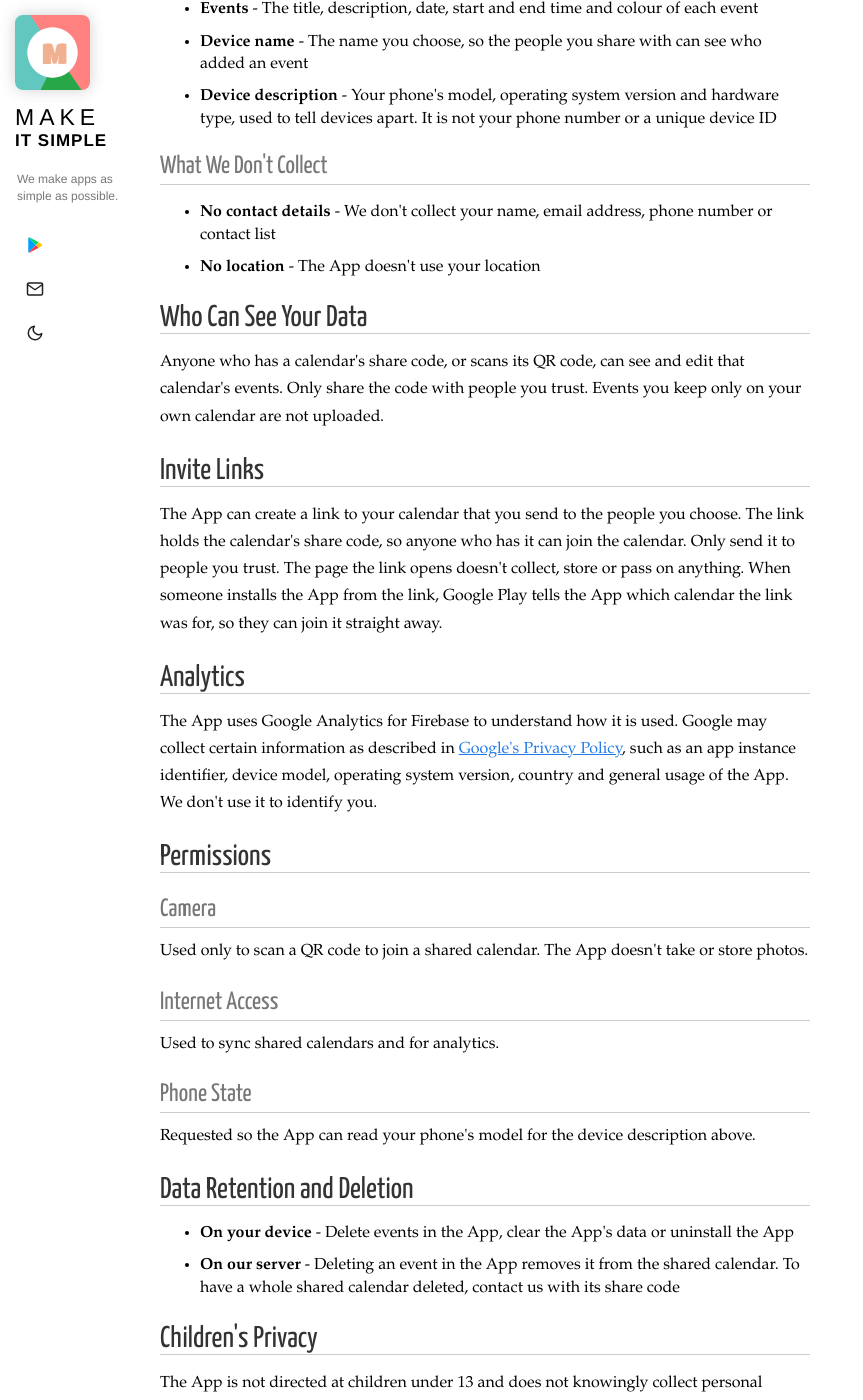
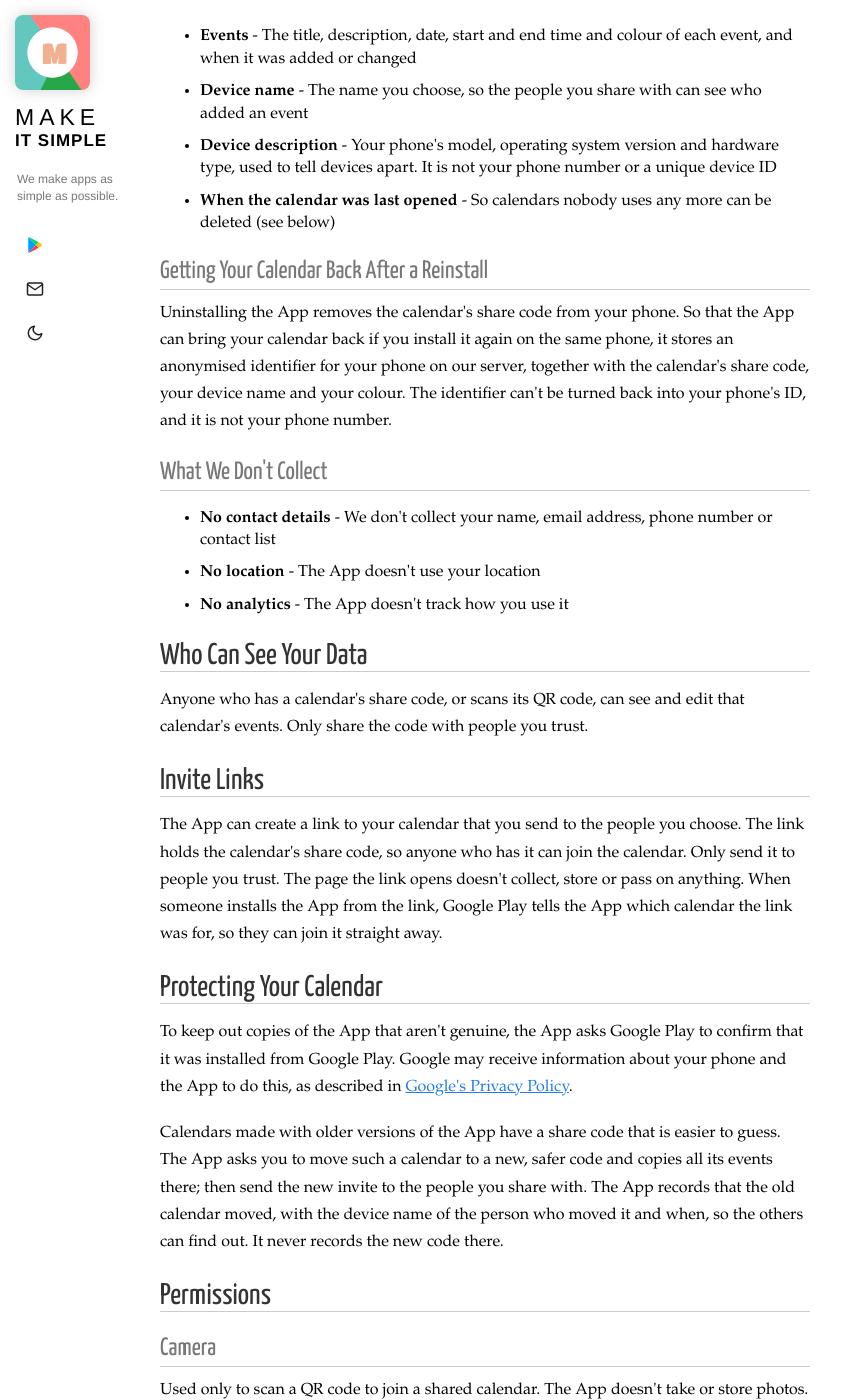
Before and after one commit to makeitsimpleweb/makeitsimpleweb.github.io, a Jekyll site: the page built from weplan/privacy-policy.html, in a window 1280 px wide and 1400 px high, scrolled down 779 px. Shown: the whole window, without its empty margins (0-863 px from the left). Built offline with Jekyll 4.4.1, drawn with Linux system fonts in a browser that asks for light colours; some of the changed text lies outside the part shown.

Commit message:
Update the WePlan privacy policy for 1.0.7 (#4882) (#7)
- Say how long calendars are kept: unused ones go after 90 days, empty ones
  after 30, and the old calendar 30 days after a move to a new code.
- Add getting the calendar back after a reinstall, the last-opened date, the
  move to a safer code, and Google Play's check that the App is genuine.
- Remove the Analytics section (the App no longer uses analytics) and the
  Phone State permission (removed from the App).
- Remove the claim that events on your own calendar aren't uploaded: every
  calendar is kept on the server.

```diff
--- a/weplan/privacy-policy.html
+++ b/weplan/privacy-policy.html
@@ -23,40 +23,48 @@ title: "WePlan - Privacy Policy"
     <p>This data can be deleted by deleting your events, clearing the App's data or uninstalling the App.</p>
 
     <h3>What Is Stored on Our Server</h3>
-    <p>If you use a shared calendar, the App stores the following in a Google Firebase Firestore database (hosted by Google), under the calendar's share code:</p>
+    <p>Every calendar is kept on our server, so it works on all the phones that share it. The App stores the following with Google Firebase (hosted by Google), under the calendar's share code:</p>
     <ul>
-      <li><strong>Events</strong> - The title, description, date, start and end time and colour of each event</li>
+      <li><strong>Events</strong> - The title, description, date, start and end time and colour of each event, and when it was added or changed</li>
       <li><strong>Device name</strong> - The name you choose, so the people you share with can see who added an event</li>
       <li><strong>Device description</strong> - Your phone's model, operating system version and hardware type, used to tell devices apart. It is not your phone number or a unique device ID</li>
+      <li><strong>When the calendar was last opened</strong> - So calendars nobody uses any more can be deleted (see below)</li>
     </ul>
+
+    <h3>Getting Your Calendar Back After a Reinstall</h3>
+    <p>Uninstalling the App removes the calendar's share code from your phone. So that the App can bring your calendar back if you install it again on the same phone, it stores an anonymised identifier for your phone on our server, together with the calendar's share code, your device name and your colour. The identifier can't be turned back into your phone's ID, and it is not your phone number.</p>
 
     <h3>What We Don't Collect</h3>
     <ul>
       <li><strong>No contact details</strong> - We don't collect your name, email address, phone number or contact list</li>
       <li><strong>No location</strong> - The App doesn't use your location</li>
+      <li><strong>No analytics</strong> - The App doesn't track how you use it</li>
     </ul>
 
     <h2>Who Can See Your Data</h2>
-    <p>Anyone who has a calendar's share code, or scans its QR code, can see and edit that calendar's events. Only share the code with people you trust. Events you keep only on your own calendar are not uploaded.</p>
+    <p>Anyone who has a calendar's share code, or scans its QR code, can see and edit that calendar's events. Only share the code with people you trust.</p>
 
     <h2>Invite Links</h2>
     <p>The App can create a link to your calendar that you send to the people you choose. The link holds the calendar's share code, so anyone who has it can join the calendar. Only send it to people you trust. The page the link opens doesn't collect, store or pass on anything. When someone installs the App from the link, Google Play tells the App which calendar the link was for, so they can join it straight away.</p>
 
-    <h2>Analytics</h2>
-    <p>The App uses Google Analytics for Firebase to understand how it is used. Google may collect certain information as described in <a href="https://policies.google.com/privacy" target="_blank">Google's Privacy Policy</a>, such as an app instance identifier, device model, operating system version, country and general usage of the App. We don't use it to identify you.</p>
+    <h2>Protecting Your Calendar</h2>
+    <p>To keep out copies of the App that aren't genuine, the App asks Google Play to confirm that it was installed from Google Play. Google may receive information about your phone and the App to do this, as described in <a href="https://policies.google.com/privacy" target="_blank">Google's Privacy Policy</a>.</p>
+    <p>Calendars made with older versions of the App have a share code that is easier to guess. The App asks you to move such a calendar to a new, safer code and copies all its events there; then send the new invite to the people you share with. The App records that the old calendar moved, with the device name of the person who moved it and when, so the others can find out. It never records the new code there.</p>
 
     <h2>Permissions</h2>
     <h3>Camera</h3>
     <p>Used only to scan a QR code to join a shared calendar. The App doesn't take or store photos.</p>
     <h3>Internet Access</h3>
-    <p>Used to sync shared calendars and for analytics.</p>
-    <h3>Phone State</h3>
-    <p>Requested so the App can read your phone's model for the device description above.</p>
+    <p>Used to keep your calendar the same on every phone that shares it.</p>
 
     <h2>Data Retention and Deletion</h2>
     <ul>
       <li><strong>On your device</strong> - Delete events in the App, clear the App's data or uninstall the App</li>
-      <li><strong>On our server</strong> - Deleting an event in the App removes it from the shared calendar. To have a whole shared calendar deleted, contact us with its share code</li>
+      <li><strong>Events</strong> - Deleting an event in the App removes it from the calendar on our server</li>
+      <li><strong>Unused calendars</strong> - A calendar that nobody has opened or changed for 90 days is deleted, and so is a calendar with no events that nobody has opened for 30 days</li>
+      <li><strong>Moved calendars</strong> - When a calendar moves to a new code, the old calendar's events are deleted 30 days later. The record that it moved, with the name of the person who moved it, is deleted after a year</li>
+      <li><strong>Reinstall details</strong> - Deleted when the calendar they point to is deleted</li>
+      <li><strong>Sooner</strong> - To have a calendar deleted sooner, contact us with its share code</li>
     </ul>
 
     <h2>Children's Privacy</h2>
```
Also changed, not shown: other parts of weplan/privacy-policy.html (+1 -1 lines).
